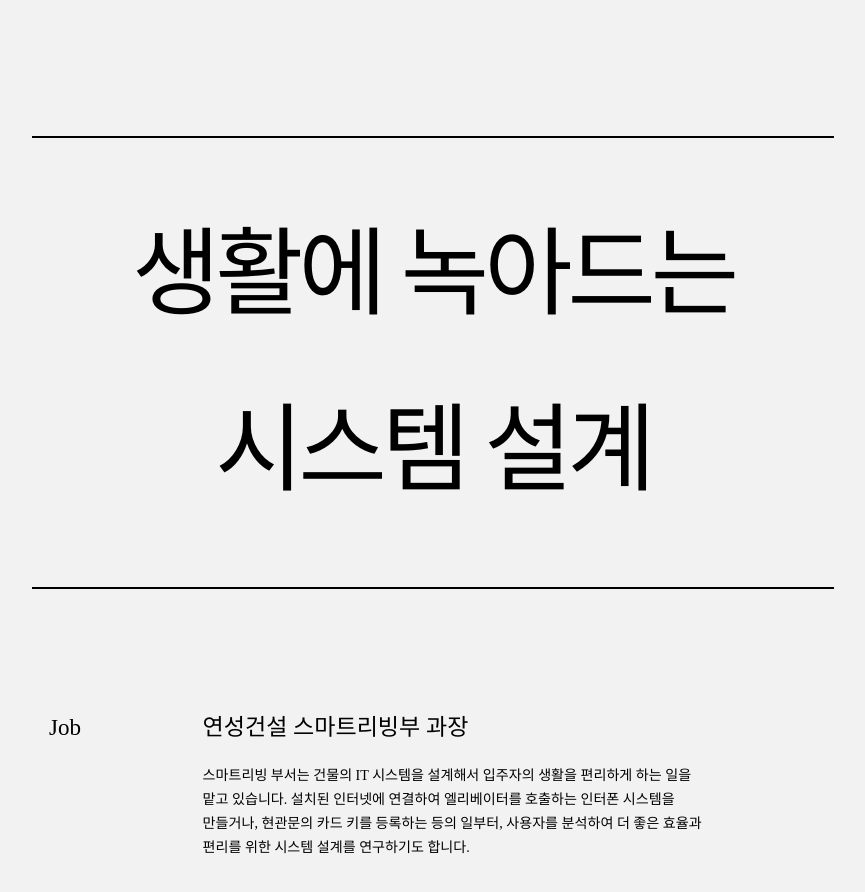
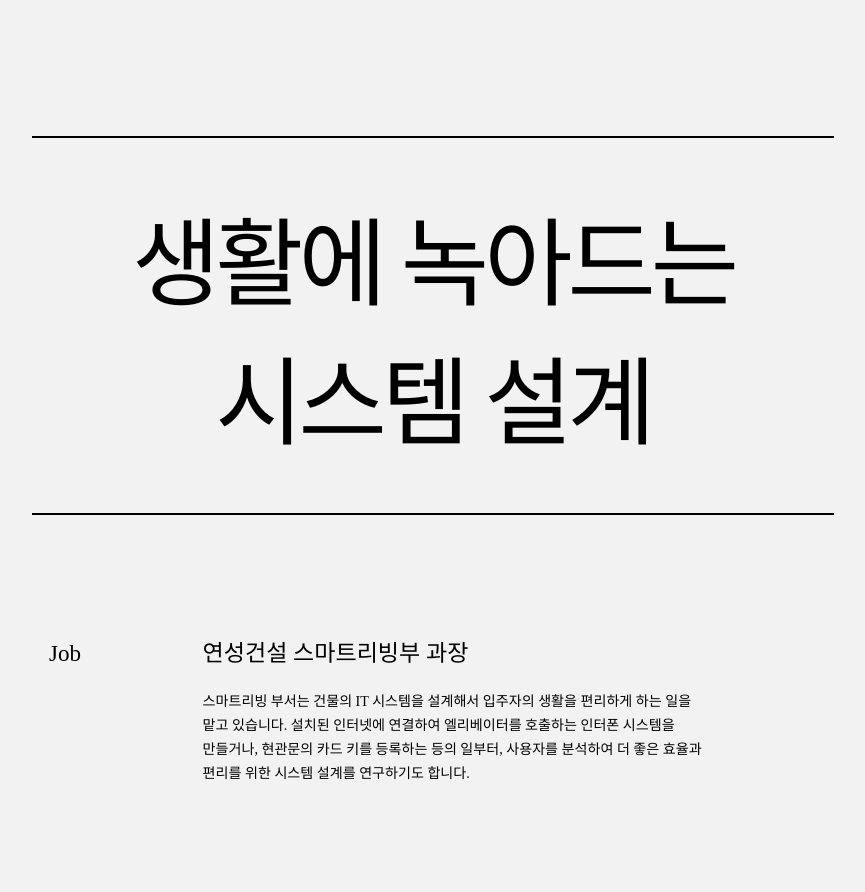
Before and after one commit to Nayun-Kim17/Swimming, a plain HTML site: page index.html in a window 1280 px wide. Shown: the part 800-1692 px from the top of the page, without its empty margins (207-1072 px from the left). Drawn offline with nearby package versions, Linux system fonts and the light colour scheme; a web font is replaced by a local one.

Commit message:
Update index.html

```diff
--- a/index.html
+++ b/index.html
@@ -175,7 +175,7 @@
           .altop{position:fixed; top:0; left:0; width:100%; height:6vh;  display:flex; padding:1% 5%; vertical-align:middle; background-color:#F2F2F2 margin:0 auto; min-height:10vh; max-height:12vh;}
           .altop div{margin:auto 0;}
           .altop > div:not(:first-child) {margin:auto; margin-left:1vw; display:inline-block; vertical-align: middle; justify-content: center; align-items: center;}
-          .big{padding:5%; font-size: 5.7vw; text-align: center; word-break: keep-all; margin-left:auto; margin:auto; margin-bottom:15vh; letter-spacing:-5px; line-height: 22vh; border-top:2px solid black; border-bottom:2px solid black; width:70%;}
+          .big{padding:5%; font-size: 5.7vw; text-align: center; word-break: keep-all; margin-left:auto; margin:auto; margin-bottom:15vh; letter-spacing:-5px;  border-top:2px solid black; border-bottom:2px solid black; width:70%;}
 
           .title p{font-family:'GmarketSansMedium'; font-size:3vw;}
           .icon{width: 8vw; height:auto;  min-width: 50px; margin:0 0; display: flex;}
```
